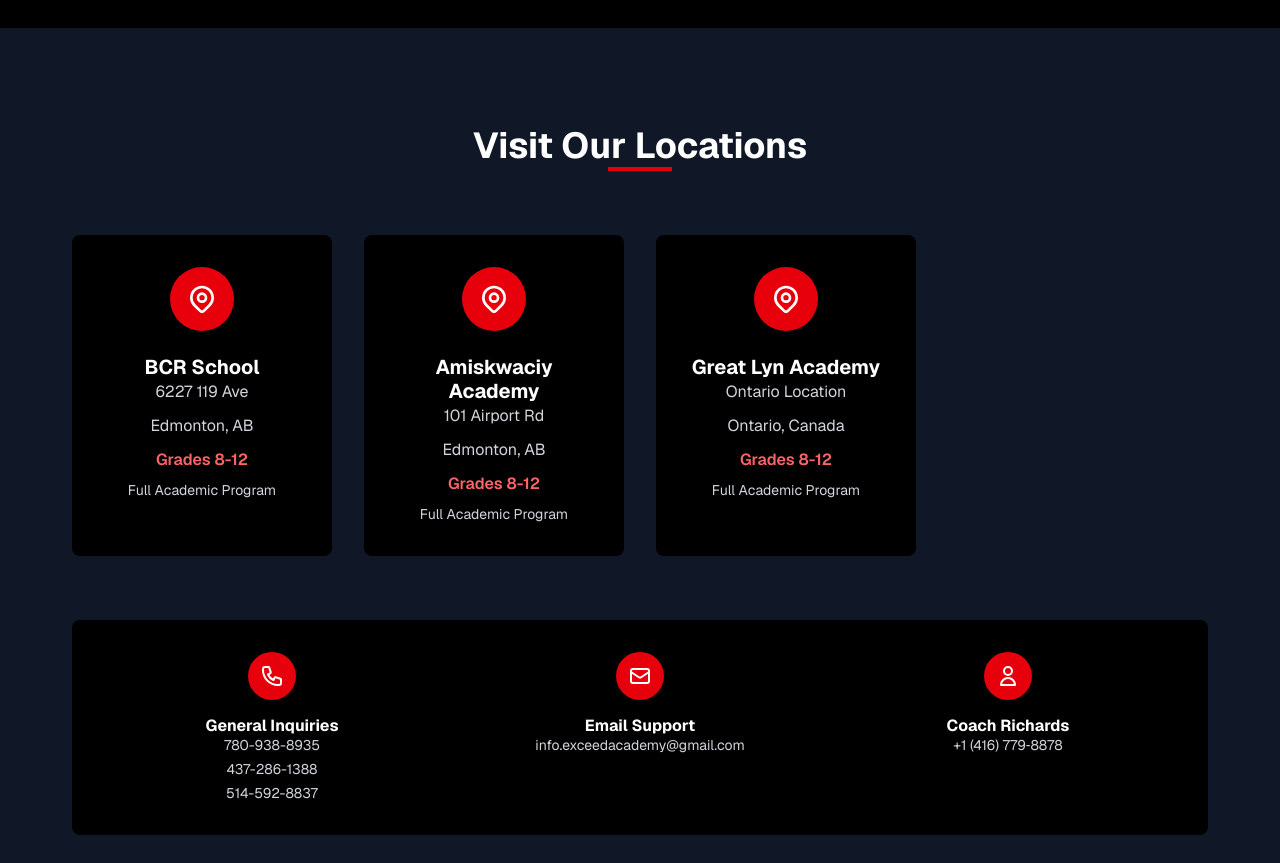
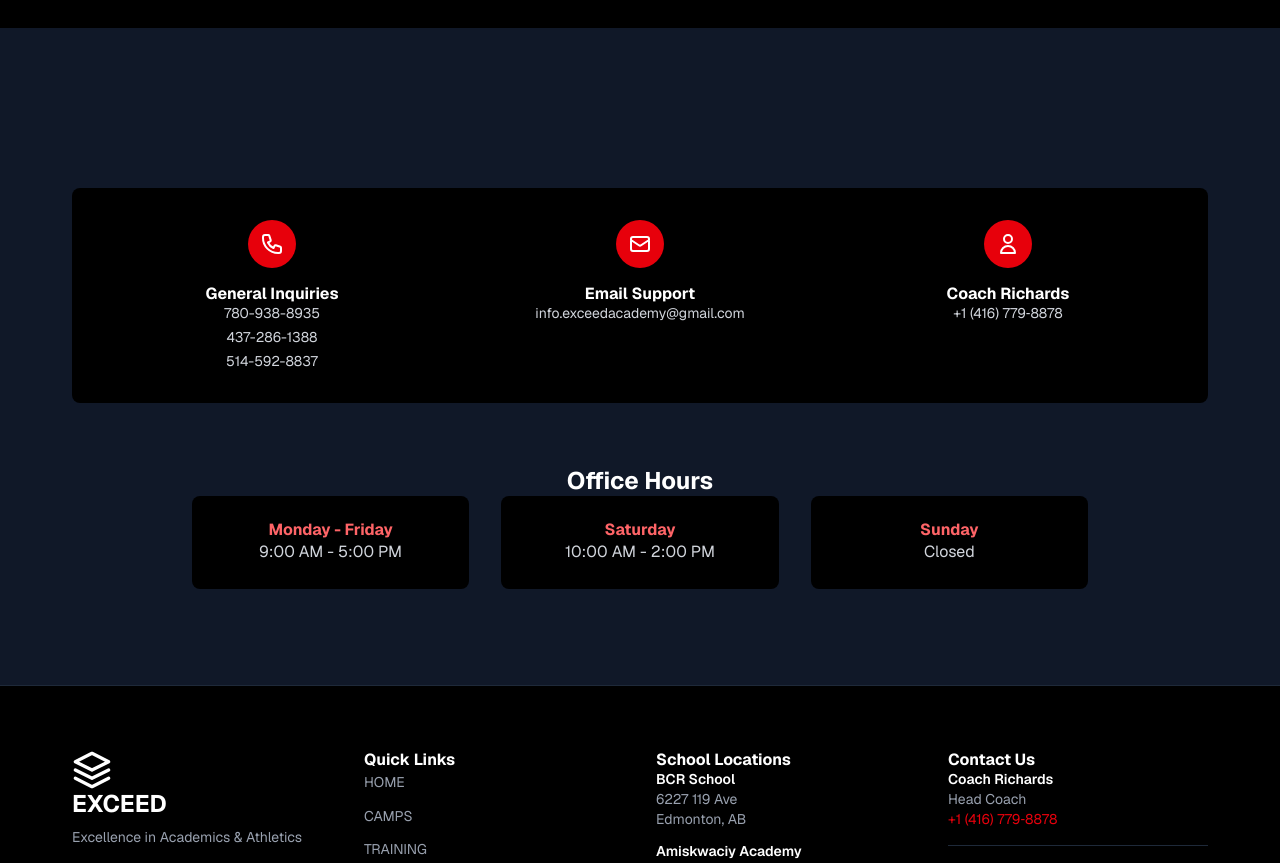
Before and after one commit to digitalmarketingcanada5/basketball_website, a Next.js app: page /contact in a window 1280 px wide. Shown: the part 900-1763 px from the top of the page. Built offline with nearby package versions, Linux system fonts and the light colour scheme.

Commit message:
Refactor contact methods section for improved clarity and organization

```diff
--- a/src/components/contact/ContactInfo.jsx
+++ b/src/components/contact/ContactInfo.jsx
@@ -4,65 +4,7 @@ const ContactInfo = () => {
   return (
     <section className="py-24 px-4 sm:px-8 bg-gray-900">
       <div className="container mx-auto max-w-7xl">
-        <div className="text-center mb-16">
-          <h2 className="text-3xl md:text-4xl font-bold text-white mb-4">Visit Our Locations</h2>
-          <div className="w-16 h-1 bg-red-600 mx-auto"></div>
-        </div>
-
-        <div className="grid grid-cols-1 md:grid-cols-2 lg:grid-cols-4 gap-8">
-          {/* BCR School */}
-          <div className="bg-black p-8 rounded-lg text-center hover:bg-gray-800 transition-colors duration-300">
-            <div className="w-16 h-16 bg-red-600 rounded-full flex items-center justify-center mx-auto mb-6">
-              <svg className="w-8 h-8 text-white" fill="none" stroke="currentColor" viewBox="0 0 24 24">
-                <path strokeLinecap="round" strokeLinejoin="round" strokeWidth={2} d="M17.657 16.657L13.414 20.9a1.998 1.998 0 01-2.827 0l-4.244-4.243a8 8 0 1111.314 0z" />
-                <path strokeLinecap="round" strokeLinejoin="round" strokeWidth={2} d="M15 11a3 3 0 11-6 0 3 3 0 016 0z" />
-              </svg>
-            </div>
-            <h3 className="text-xl font-bold text-white mb-4">BCR School</h3>
-            <div className="space-y-2 text-gray-300">
-              <p>6227 119 Ave</p>
-              <p>Edmonton, AB</p>
-              <p className="text-red-400 font-semibold">Grades 8-12</p>
-              <p className="text-sm">Full Academic Program</p>
-            </div>
-          </div>
-
-          {/* Amiskwaciy Academy */}
-          <div className="bg-black p-8 rounded-lg text-center hover:bg-gray-800 transition-colors duration-300">
-            <div className="w-16 h-16 bg-red-600 rounded-full flex items-center justify-center mx-auto mb-6">
-              <svg className="w-8 h-8 text-white" fill="none" stroke="currentColor" viewBox="0 0 24 24">
-                <path strokeLinecap="round" strokeLinejoin="round" strokeWidth={2} d="M17.657 16.657L13.414 20.9a1.998 1.998 0 01-2.827 0l-4.244-4.243a8 8 0 1111.314 0z" />
-                <path strokeLinecap="round" strokeLinejoin="round" strokeWidth={2} d="M15 11a3 3 0 11-6 0 3 3 0 016 0z" />
-              </svg>
-            </div>
-            <h3 className="text-xl font-bold text-white mb-4">Amiskwaciy Academy</h3>
-            <div className="space-y-2 text-gray-300">
-              <p>101 Airport Rd</p>
-              <p>Edmonton, AB</p>
-              <p className="text-red-400 font-semibold">Grades 8-12</p>
-              <p className="text-sm">Full Academic Program</p>
-            </div>
-          </div>
-
-          {/* Great Lyn Academy */}
-          <div className="bg-black p-8 rounded-lg text-center hover:bg-gray-800 transition-colors duration-300">
-            <div className="w-16 h-16 bg-red-600 rounded-full flex items-center justify-center mx-auto mb-6">
-              <svg className="w-8 h-8 text-white" fill="none" stroke="currentColor" viewBox="0 0 24 24">
-                <path strokeLinecap="round" strokeLinejoin="round" strokeWidth={2} d="M17.657 16.657L13.414 20.9a1.998 1.998 0 01-2.827 0l-4.244-4.243a8 8 0 1111.314 0z" />
-                <path strokeLinecap="round" strokeLinejoin="round" strokeWidth={2} d="M15 11a3 3 0 11-6 0 3 3 0 016 0z" />
-              </svg>
-            </div>
-            <h3 className="text-xl font-bold text-white mb-4">Great Lyn Academy</h3>
-            <div className="space-y-2 text-gray-300">
-              <p>Ontario Location</p>
-              <p>Ontario, Canada</p>
-              <p className="text-red-400 font-semibold">Grades 8-12</p>
-              <p className="text-sm">Full Academic Program</p>
-            </div>
-          </div>
-        </div>
-
-        {/* Additional Contact Methods */}
+        {/* Contact Methods */}
         <div className="mt-16 bg-black p-8 rounded-lg">
           <div className="grid grid-cols-1 md:grid-cols-3 gap-8 text-center">
             <div>
```
